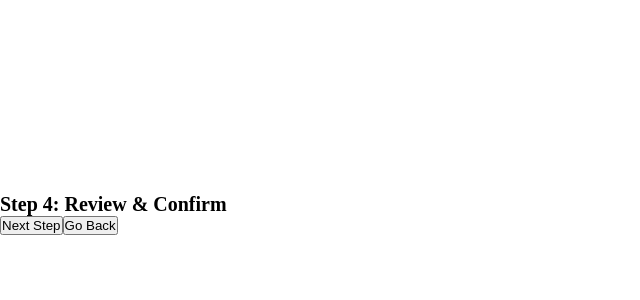
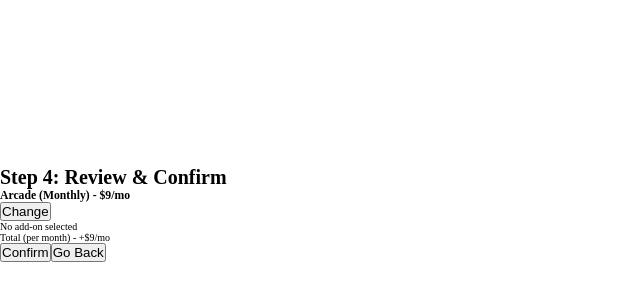
Before and after one commit to ziad-rima/Multi-Step-Form, a React (Vite) app: page /step-4 in a window 1280 px wide. Shown: the part 186-486 px from the top of the page, without its empty margins (0-640 px from the left). Built offline with nearby package versions, Linux system fonts and the light colour scheme.

Commit message:
create and import the summary component

```diff
--- /dev/null
+++ b/src/components/Summary.jsx
@@ -0,0 +1,39 @@
+import { useFormContext } from "../context/FormContext"
+import { useNavigate } from "react-router-dom"
+const Summary = () => {
+
+    const navigate = useNavigate();
+    const {formData, selectedPlan, isYearly} = useFormContext();
+
+    const planPrice = isYearly ? selectedPlan.price * 10 : selectedPlan.price;
+
+    const total = formData.addOns.reduce((acc, curr) => {
+        return acc + (isYearly ? curr.price * 10 : curr.price);
+    }, 0) + planPrice;
+
+    return (
+    <div className="finishing-up-container">
+        <div className="selected-plan">
+            <h3>{selectedPlan.name} ({isYearly ? "Yearly" : "Monthly"}) - ${planPrice}/{isYearly ? "yr" : "mo"}</h3>
+            <button onClick={() => navigate("/step-2")}>Change</button>
+        </div>
+        <div className="selected-addons">
+            {formData.addOns.length > 0
+            ? formData.addOns.map(addon => (
+                <div key={addon.name} className="selected-addon">
+                    <p>{addon.name} - +${isYearly ? addon.price * 10 : addon.price}/{isYearly ? "yr" : "mo"}</p>
+                </div>
+            ))
+            : (
+                <p>No add-on selected</p>
+              )
+            }
+        </div>
+        <div className="total-per-period">
+            <p>Total (per {isYearly ? "year" : "month"}) - +${total}/{isYearly ? "yr" : "mo"}</p>
+        </div>
+    </div>
+  )
+}
+
+export default Summary
--- a/src/pages/Step4.jsx
+++ b/src/pages/Step4.jsx
@@ -1,10 +1,12 @@
 import { useNavigate } from "react-router-dom"
+import Summary from "../components/Summary";
 const Step4 = () => {
   const navigate = useNavigate();
   return (
     <>
     <h1>Step 4: Review & Confirm</h1>
-    <button onClick={() => navigate("/step-5")}>Next Step</button>
+    <Summary />
+    <button onClick={() => navigate("/step-5")}>Confirm</button>
     <button onClick={() => navigate("/step-3")}>Go Back</button>
     </>
   )
```
